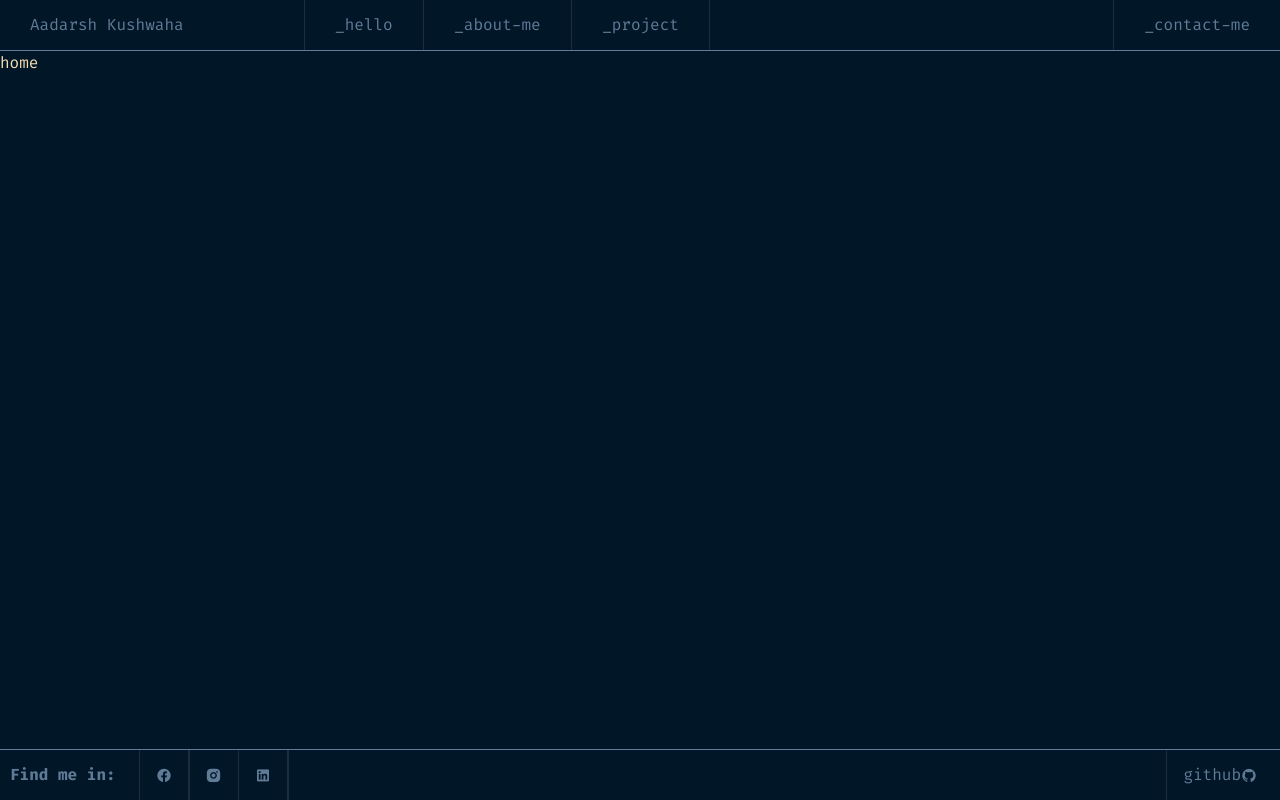
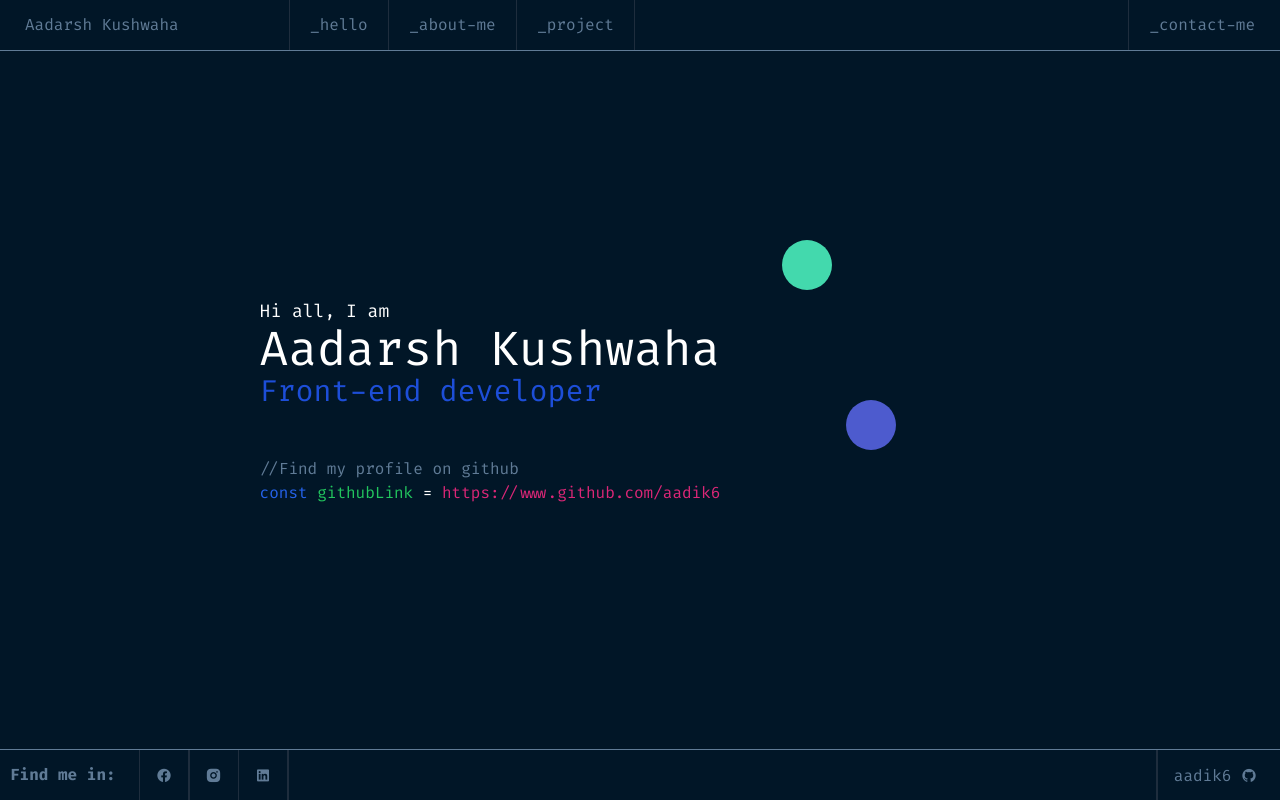
Before and after one commit to aadik6/portfolio, a React (Vite) app: page / in a window 1280 px wide. Built offline with nearby package versions, Linux system fonts and the light colour scheme.

Commit message:
added home page

```diff
--- a/package.json
+++ b/package.json
@@ -12,6 +12,7 @@
   "dependencies": {
     "react": "^18.3.1",
     "react-dom": "^18.3.1",
+    "react-router-dom": "^7.1.3",
     "remixicon": "^4.6.0"
   },
   "devDependencies": {
--- a/src/App.jsx
+++ b/src/App.jsx
@@ -2,19 +2,20 @@ import React from 'react'
 import Home from './sections/home'
 import Header from './component/header'
 import Footer from './component/footer'
+import { BrowserRouter as Router, Routes, Route } from 'react-router-dom'
 import './App.css'
 
 function App() {
   return (
-    <>
-      <div className='parent-app'>
+    <Router>
+
         <Header />
-        <div className='section'>
-          <Home />
-        </div>
+        <Routes>
+          <Route path='/' element={<Home/>}/>
+        </Routes>
+
         <Footer />
-      </div>
-    </>
+    </Router>
   )
 }
 
--- a/src/component/footer.jsx
+++ b/src/component/footer.jsx
@@ -17,9 +17,9 @@ function Footer() {
                         </div>
                         <div className="social tw-flex">
                             <li className='tw-mx-2 separator'></li>
-                            <li><i class="ri-facebook-circle-fill footer-icon"></i></li>
+                            <li><a href='https://www.facebook.com/aadarshaadman6264'><i class="ri-facebook-circle-fill footer-icon"></i></a></li>
                             <li className='tw-mx-2 separator'></li>
-                            <li><i class="ri-instagram-fill footer-icon"></i></li>
+                            <li><a href='https://www.instagram.com/iamyouraadi/'><i class="ri-instagram-fill footer-icon"></i></a></li>
                             <li className='tw-mx-2 separator'></li>
                             <li><i class="ri-linkedin-box-fill  footer-icon"></i></li>
                             <li className='tw-mx-2 separator'></li>
@@ -28,7 +28,7 @@ function Footer() {
                     <ul>
                         <div className="github tw-flex">
                             <li className='tw-mx-2 separator'></li>
-                            <li>github  <i class="ri-github-fill footer-icon" ></i></li>
+                            <li><a href='https://github.com/aadik6'>aadik6  <i class="ri-github-fill footer-icon" ></i></a></li>
                         </div>
                     </ul>
                 </div>
--- a/src/component/header.css
+++ b/src/component/header.css
@@ -11,7 +11,7 @@
 .nav li{
     display: flex;
     align-items: center;
-    margin: 0 10px 0;
+    margin: 0 5px 0;
     cursor: pointer;
     color: #607B96;
 }
--- a/src/component/header.jsx
+++ b/src/component/header.jsx
@@ -1,5 +1,6 @@
 import React from 'react'
 import "./header.css"
+import { NavLink } from 'react-router-dom'
 
 function Header() {
     return (
@@ -14,7 +15,9 @@ function Header() {
                     </div>
                     <div className="menu-right">
                         <li className='tw-mx-8 separator'></li>
-                        <li>_hello</li>
+                        <li>
+                            <NavLink to='/'>_hello</NavLink>
+                        </li>
                         <li className='tw-mx-8 separator'></li>
                         <li>_about-me</li>
                         <li className='tw-mx-8 separator'></li>
--- /dev/null
+++ b/src/sections/home.css
@@ -0,0 +1,30 @@
+
+.home{
+    height: calc(100vh - 100px);
+    align-items: center;
+  }
+  .rightCode {
+    width: 300px;
+    /* position: relative; */
+    /* background: linear-gradient(45deg, #4D5BCE, #43D9AD); */
+
+  }
+
+  .color1{
+    position: absolute;
+    top: 30%;
+    right: 35%;
+    height: 50px;
+    width: 50px;
+    border-radius: 50%;
+    background-color: #43D9AD;
+  }
+  .color2{
+    position: absolute;
+    top: 50%;
+    right:  30% ;
+    height: 50px;
+    width: 50px;
+    border-radius: 50%;
+    background-color: #4D5BCE;
+  }
--- a/src/sections/home.jsx
+++ b/src/sections/home.jsx
@@ -1,9 +1,23 @@
 import React from 'react'
+import './home.css'
+
 
 function Home() {
   return (
     <>
-    <h1>home</h1>
+      <div className="home tw-flex tw-justify-center">
+        <div className="leftText">
+          <p className='geet tw-text-white tw-text-lg'>Hi all, I am</p>
+          <h1 className='name tw-text-white tw-text-5xl'>Aadarsh Kushwaha</h1>
+          <h3 className='roll tw-text-blue-700 tw-text-3xl'> Front-end developer</h3>
+          <p className='tw-mt-12 tw-text-[#607B96]'>//Find my profile on github</p>
+          <p><span className='tw-text-blue-600'>const </span><span className='tw-text-green-500'>githubLink </span><span className='tw-text-white'>= </span><a href='https://github.com/aadik6'><span className='tw-text-pink-600'>https://www.github.com/aadik6</span></a></p>
+        </div>
+        <div className="rightCode">
+            <div className="color1"></div>
+            <div className="color2"></div>
+        </div>
+      </div>
     </>
   )
 }
```
Also changed, not shown: src/App.css (line endings or trailing spaces), 1 other file (tests, documents, lock files or other folders).
